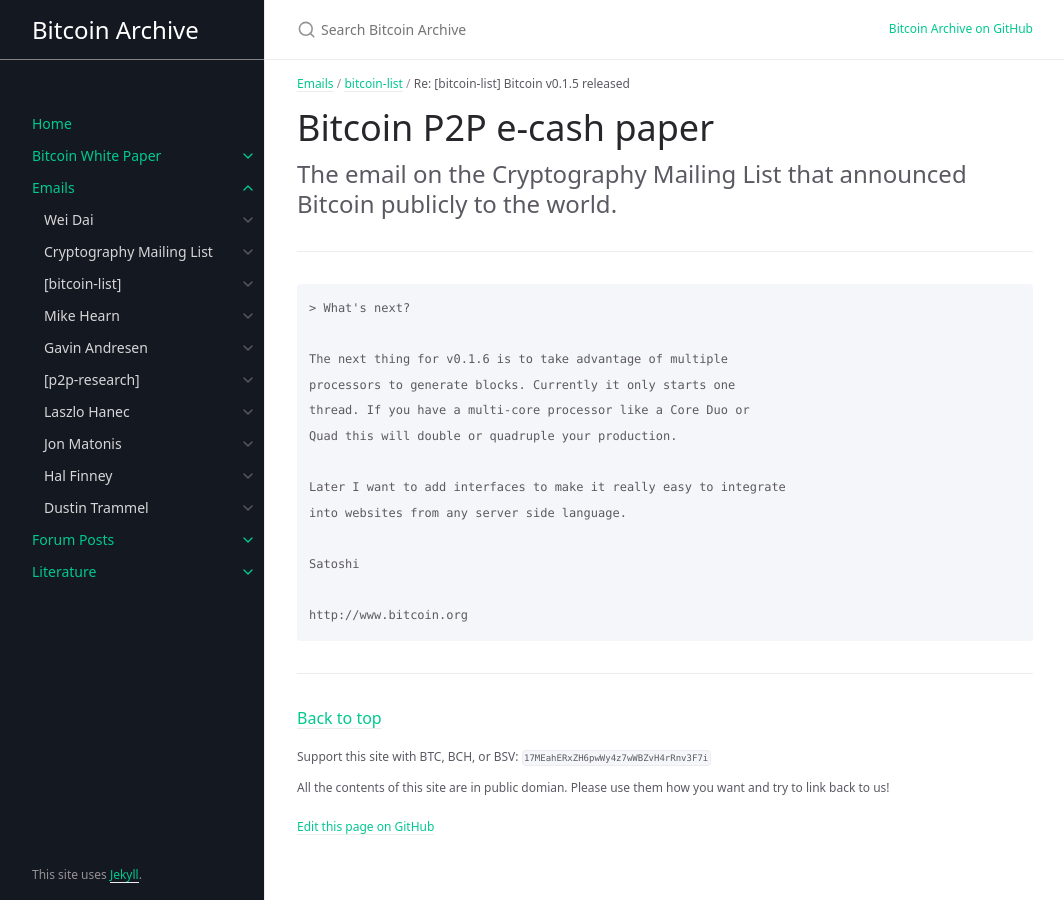
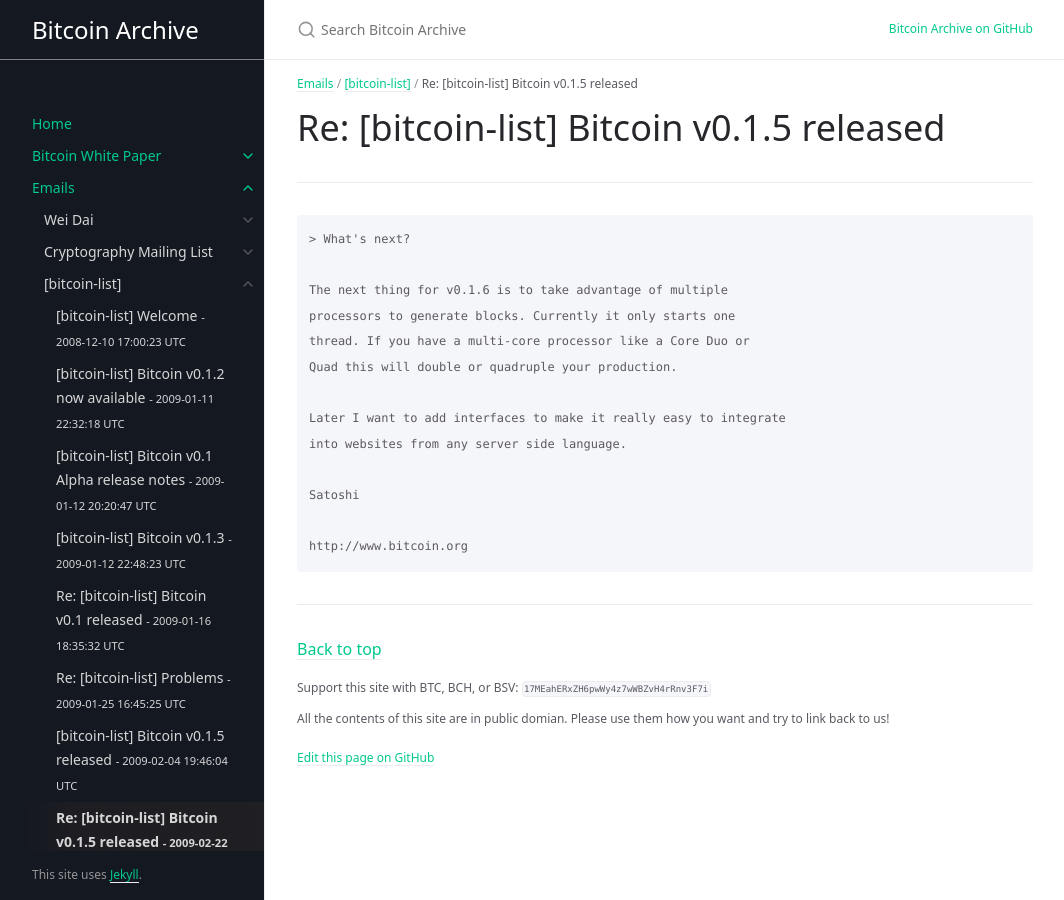
Before and after one commit to wakgill/bitcoin-archive, a Jekyll site: the page built from docs/emails/bitcoin-list/8.md, in a window 1280 px wide. Shown: the whole page, without its empty margins (107-1171 px from the left). Built offline with Jekyll 4.4.1, drawn with Linux system fonts in a browser that asks for light colours; some web fonts are replaced.

Commit message:
Update 8.md

```diff
--- a/docs/emails/bitcoin-list/8.md
+++ b/docs/emails/bitcoin-list/8.md
@@ -2,15 +2,13 @@
 layout: default
 title: 'Re: [bitcoin-list] Bitcoin v0.1.5 released'
 grand_parent: Emails
-parent: bitcoin-list
+parent: '[bitcoin-list]'
 nav_order: 8
 date: 2009-02-22 17:47:52 UTC
+original: https://sourceforge.net/p/bitcoin/mailman/message/21646307/
 ---
 
-# Bitcoin P2P e-cash paper
-
-The email on the Cryptography Mailing List that announced Bitcoin publicly to the world.
-{: .fs-6 .fw-300 }
+# Re: [bitcoin-list] Bitcoin v0.1.5 released
 
 ---
 
```
